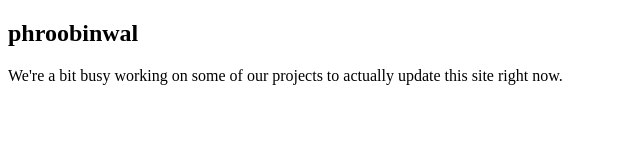
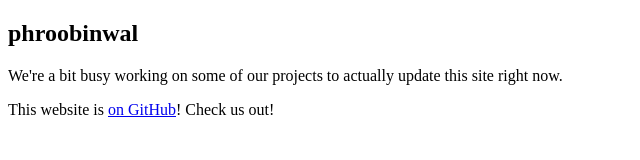
Before and after one commit to cawaltrip/phroobinwal, a plain HTML site: page src/website/public/index.html in a window 1280 px wide. Shown: the whole page, without its empty margins (0-640 px from the left). Drawn offline with Linux system fonts and the light colour scheme.

Commit message:
Add paragraph to website to test deployment

```diff
--- a/src/website/public/index.html
+++ b/src/website/public/index.html
@@ -11,6 +11,7 @@
                 <h1>phroobinwal</h1>
             </header>
             <p>We're a bit busy working on some of our projects to actually update this site right now.</p>
+            <p>This website is <a href="https://github.com/cawaltrip/phroobinwal/">on GitHub</a>!  Check us out!</p>
         </section>
     </main>
 </body>
```
